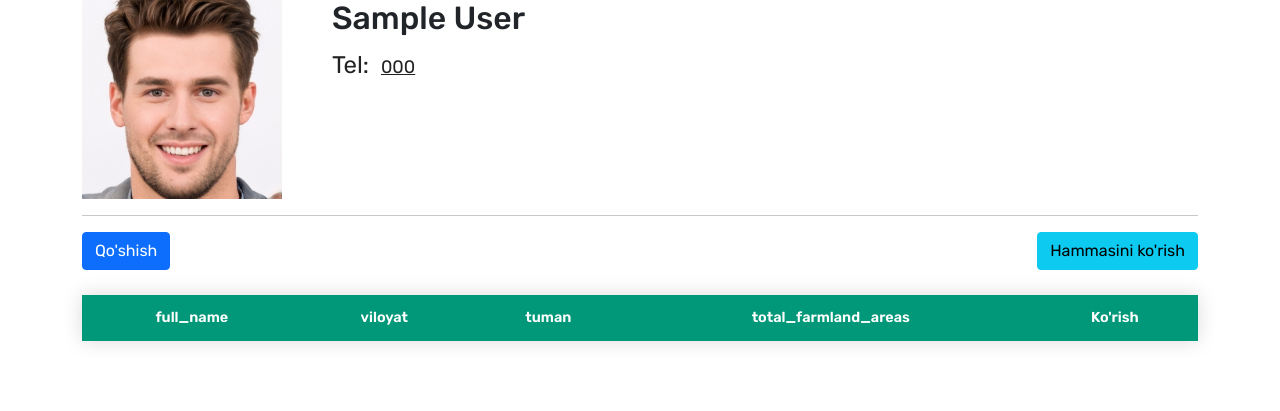
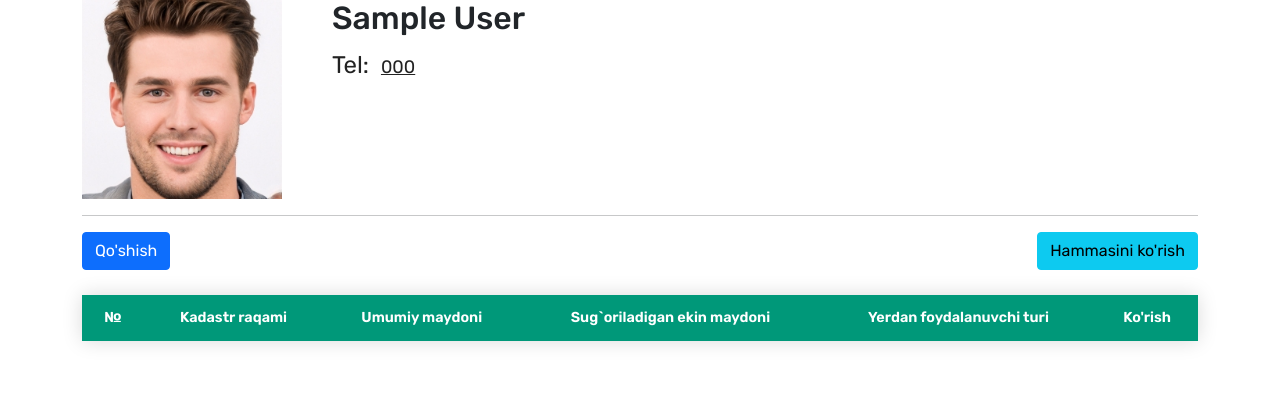
Before and after one commit to GIS-DEV-UZ/geo-ekin, a Flask app: page /user/profile in a window 1280 px wide. Shown: the part 131-542 px from the top of the page. Run offline with Flask 3, Linux system fonts and the light colour scheme; a user stored in the database is signed in; tables that the repository leaves empty hold one stand-in row (values such as "Sample post"); lists and menus that the app fills with data are empty; parts of the project's set-up code (start-up, migrations or seed data) failed here and were passed over.

Commit message:
bitta maydon sahifasi qo`shildi

```diff
--- a/src/routes/user.py
+++ b/src/routes/user.py
@@ -6,12 +6,14 @@ from src.models.user import User
 from src.models.polygon import Polygon
 from src.views.user import user_polygon_info_temp
 
+import pprint
 user_route = Blueprint("user_route", __name__, url_prefix="/user")
 
 
 @user_route.route("/params", methods=["GET"])
 def get_params():
     data = oneid.Params_To_Dict(request.args)
+    pprint.pprint(data)
     user_req = User.query.filter_by(user_id=data["user_id"]).first()
     if user_req:
         login_user(user_req)
--- a/src/static/script.js
+++ b/src/static/script.js
@@ -14,11 +14,11 @@ if (user_id != null) {
           .then((res) => {
             let property = res[0].features[0].properties;
             propObj = {
-              full_name: property.full_name,
-              viloyat: property.viloyat,
+              cadastral_number: property.cadastral_number,
+              legal_area: property.legal_area,
               tuman: property.tuman,
-              total_farmland_areas: property.total_farmland_areas,
-              cadastral_number: property.cadastral_number,
+              arable_areas_with_water: property.arable_areas_with_water,
+              baunit_type_title: property.baunit_type_title,
             };
             makeFeatureTable(propObj);
           });
@@ -81,12 +81,13 @@ function makeFeatureTable(featureObj) {
   );
   if (elFarmerTableTbody != null) {
     elFarmerTableTbody.innerHTML = "";
-    userFeaturesList.forEach((feature) => {
+    userFeaturesList.forEach((feature, index) => {
       elFarmerTableTbody.innerHTML += `<tr>
-          <td>${feature.full_name}</td>
-          <td>${feature.viloyat}</td>
-          <td>${feature.tuman}</td>
-          <td>${feature.total_farmland_areas} ga</td>
+          <td>${index+1}</td>
+          <td>${feature.cadastral_number}</td>
+          <td>${feature.legal_area}</td>
+          <td>${feature.arable_areas_with_water}</td>
+          <td>${feature.baunit_type_title} ga</td>
           <td>
             <a href="/user/polygon?cad_number=${feature.cadastral_number}">
               <img src="../static/images/eye.svg" alt="">
--- a/src/templates/map.html
+++ b/src/templates/map.html
@@ -93,7 +93,7 @@
           </tr>
           <tr>
             <td colspan="2">
-              <a class="user__info-more" href="{{ url_for('user_route.user_polygon_info') }}?cad_number=${feature.properties.cadastral_number}" >Batafsil</a>
+              <a class="user__info-more" href="{{ url_for('user_route.user_polygon') }}?cad_number=${feature.properties.cadastral_number}" >Batafsil</a>
             </td>
           </tr>
         `
--- a/src/templates/profile.html
+++ b/src/templates/profile.html
@@ -39,10 +39,12 @@
     <table class="profile-farmer__table">
       <thead>
         <tr>
-          <th>full_name</th>
-          <th>viloyat</th>
-          <th>tuman</th>
-          <th>total_farmland_areas</th>
+          <th>№</th>
+          <th>Kadastr raqami</th>
+          <th>Umumiy maydoni</th>
+          <th>Sug`oriladigan ekin maydoni</th>
+          <th>Yerdan foydalanuvchi turi</th>
+
           <th>Ko'rish</th>
         </tr>
       </thead>
```
